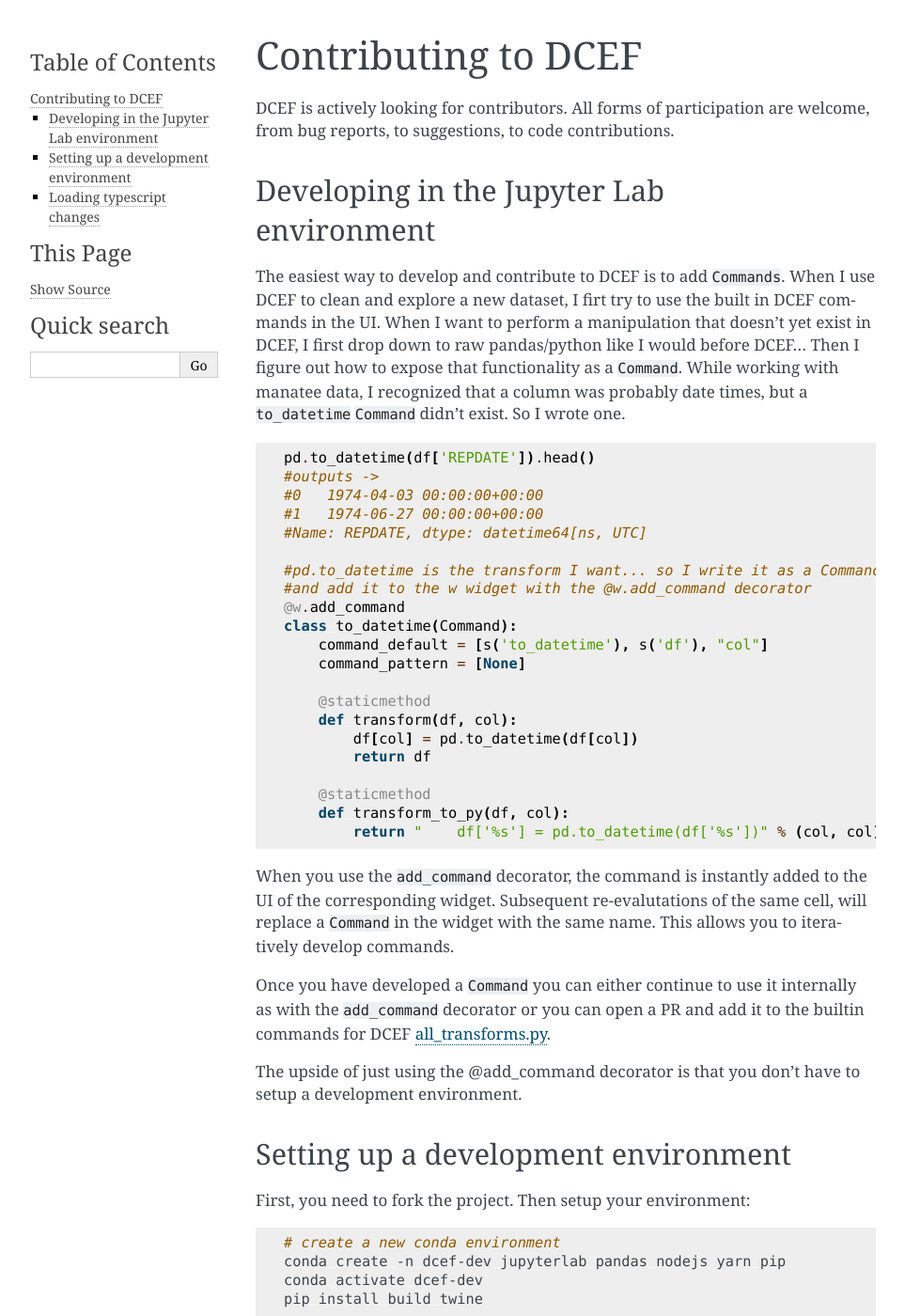
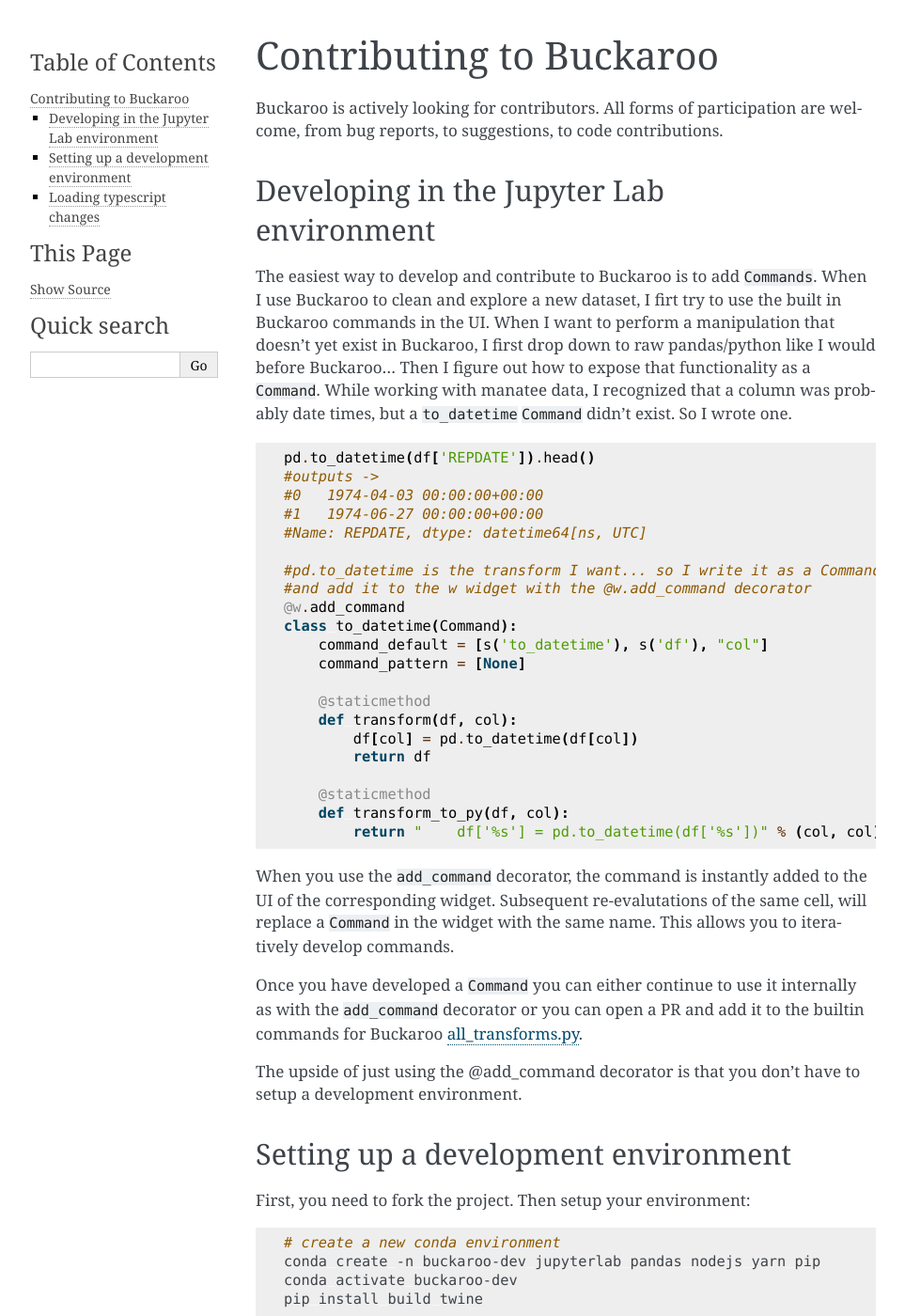
Before and after one commit to paddymul/buckaroo, a Sphinx documentation site: the page built from docs/source/contributing.rst, in a window 1280 px wide and 1400 px high. Shown: the whole window at 94% size, without its empty margins (148-1111 px from the left). Built offline with Sphinx 7.4.7, drawn with Linux system fonts in a browser that asks for light colours; some of the changed text lies outside the part shown.

Commit message:
changed dcef doc references to buckaroo

```diff
--- a/docs/source/FAQ.rst
+++ b/docs/source/FAQ.rst
@@ -1,9 +1,9 @@
-.. DCEF documentation master file, created by
+.. Buckaroo documentation master file, created by
    sphinx-quickstart on Wed Apr 19 14:07:15 2023.
    You can adapt this file completely to your liking, but it should at least
    contain the root `toctree` directive.
 
-DCEF - FAQ
+Buckaroo - FAQ
 ==========================================
 
 
--- a/docs/source/contributing.rst
+++ b/docs/source/contributing.rst
@@ -1,16 +1,16 @@
 .. _Contributing:
 
 ====================
-Contributing to DCEF
+Contributing to Buckaroo
 ====================
 
-DCEF is actively looking for contributors.  All forms of participation are welcome, from bug reports, to suggestions, to code contributions.
+Buckaroo is actively looking for contributors.  All forms of participation are welcome, from bug reports, to suggestions, to code contributions.
 
 
 Developing in the Jupyter Lab environment
 =========================================
 
-The easiest way to develop and contribute to DCEF is to add ``Commands``.  When I use DCEF to clean and explore a new dataset, I firt try to use the built in DCEF commands in the UI.  When I want to perform a manipulation that doesn't yet exist in DCEF, I first drop down to raw pandas/python like I would before DCEF... Then I figure out how to expose that functionality as a ``Command``.  While working with manatee data, I recognized that a column was probably date times, but a ``to_datetime``  ``Command`` didn't exist.  So I wrote one.
+The easiest way to develop and contribute to Buckaroo is to add ``Commands``.  When I use Buckaroo to clean and explore a new dataset, I firt try to use the built in Buckaroo commands in the UI.  When I want to perform a manipulation that doesn't yet exist in Buckaroo, I first drop down to raw pandas/python like I would before Buckaroo... Then I figure out how to expose that functionality as a ``Command``.  While working with manatee data, I recognized that a column was probably date times, but a ``to_datetime``  ``Command`` didn't exist.  So I wrote one.
 
 .. code-block:: python
 
@@ -39,7 +39,7 @@
 
 When you use the ``add_command`` decorator, the command is instantly added to the UI of the corresponding widget.  Subsequent re-evalutations of the same cell, will replace a ``Command`` in the widget with the same name.  This allows you to iteratively develop commands.
 
-Once you have developed a ``Command`` you can either continue to use it internally as with the ``add_command`` decorator or you can open a PR and add it to the builtin commands for DCEF `all_transforms.py <https://github.com/paddymul/dcef/blob/main/dcef/all_transforms.py>`_.
+Once you have developed a ``Command`` you can either continue to use it internally as with the ``add_command`` decorator or you can open a PR and add it to the builtin commands for Buckaroo `all_transforms.py <https://github.com/paddymul/buckaroo/blob/main/buckaroo/all_transforms.py>`_.
 
 The upside of just using the @add_command decorator is that you don't have to setup a development environment.
 
@@ -51,29 +51,29 @@
 .. code-block:: bash
 
    # create a new conda environment
-   conda create -n dcef-dev jupyterlab pandas nodejs yarn pip
-   conda activate dcef-dev
+   conda create -n buckaroo-dev jupyterlab pandas nodejs yarn pip
+   conda activate buckaroo-dev
    pip install build twine
 
-   # download dcef from your GitHub fork
-   git clone https://github.com/<your-github-username>/dcef.git
+   # download buckaroo from your GitHub fork
+   git clone https://github.com/<your-github-username>/buckaroo.git
    # or start by cloning the main repo
-   git clone https://github.com/paddymul/dcef.git
+   git clone https://github.com/paddymul/buckaroo.git
 
    # install JS dependencies and build js assets
-   cd dcef
+   cd buckaroo
    yarn install
 
-   # install DCEF in editable mode
+   # install Buckaroo in editable mode
    python -m pip install -ve .
 
    #in another shell, setup the typescript watcher
-   conda activate dcef-dev
+   conda activate buckaroo-dev
    yarn build && yarn watch
    #this will build the jupyter lab extension, and recompile on any code changes
 
    #start your jupyter lab server in another shell
-   conda activate dcef-dev
+   conda activate buckaroo-dev
    jupyter lab
 
    #work on your jupyter notebook from that lab server
--- a/pyproject.toml
+++ b/pyproject.toml
@@ -7,7 +7,7 @@
 
 [project]
 name = "buckaroo"
-description = "Herder - GUI Data wrangling for pandas"
+description = "Buckaroo - GUI Data wrangling for pandas"
 readme = "README.md"
 requires-python = ">=3.7"
 authors = [
@@ -17,6 +17,7 @@
     "IPython",
     "Jupyter",
     "Widgets",
+    "pandas",
 ]
 classifiers = [
     "Framework :: Jupyter",
@@ -34,7 +35,7 @@
 dependencies = [
     "ipywidgets>=7.6.0,<9"
 ]
-version = "0.2.7"
+version = "0.2.8"
 
 [project.license]
 file = "LICENSE.txt"
```
Also changed, not shown: README.md (+23 -23 lines), docs/source/index.rst (+5 -5 lines), docs/source/install.rst (+4 -4 lines), docs/source/using.rst (+8 -8 lines).
